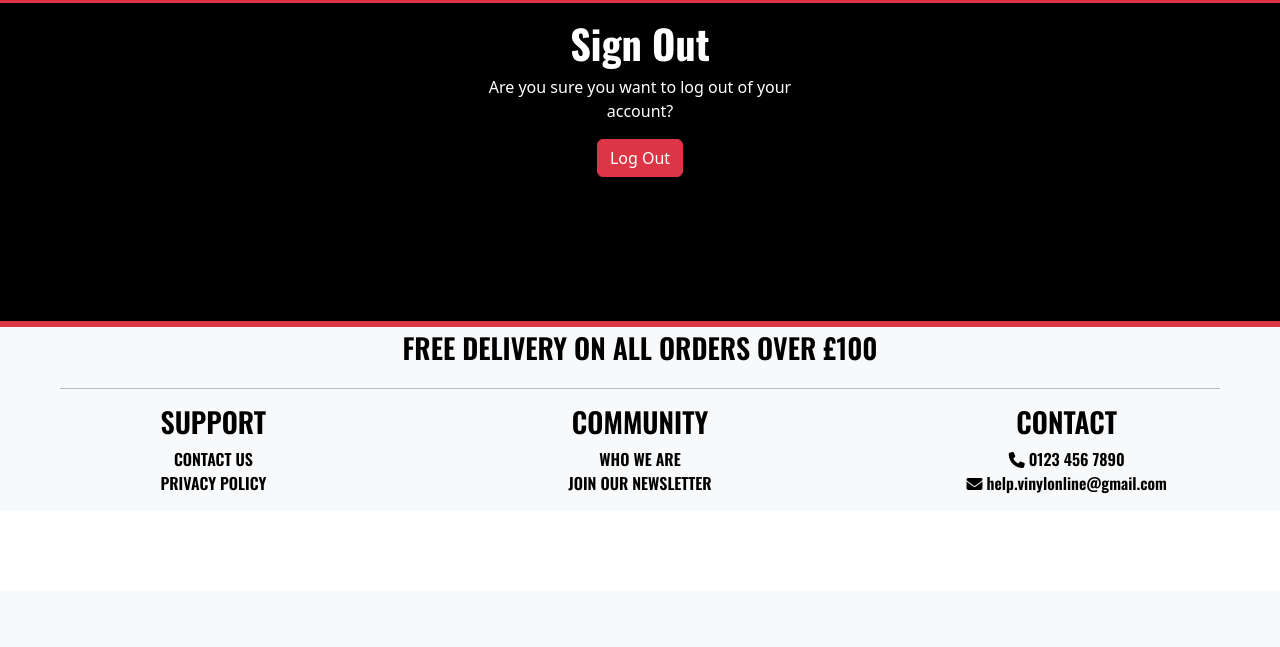
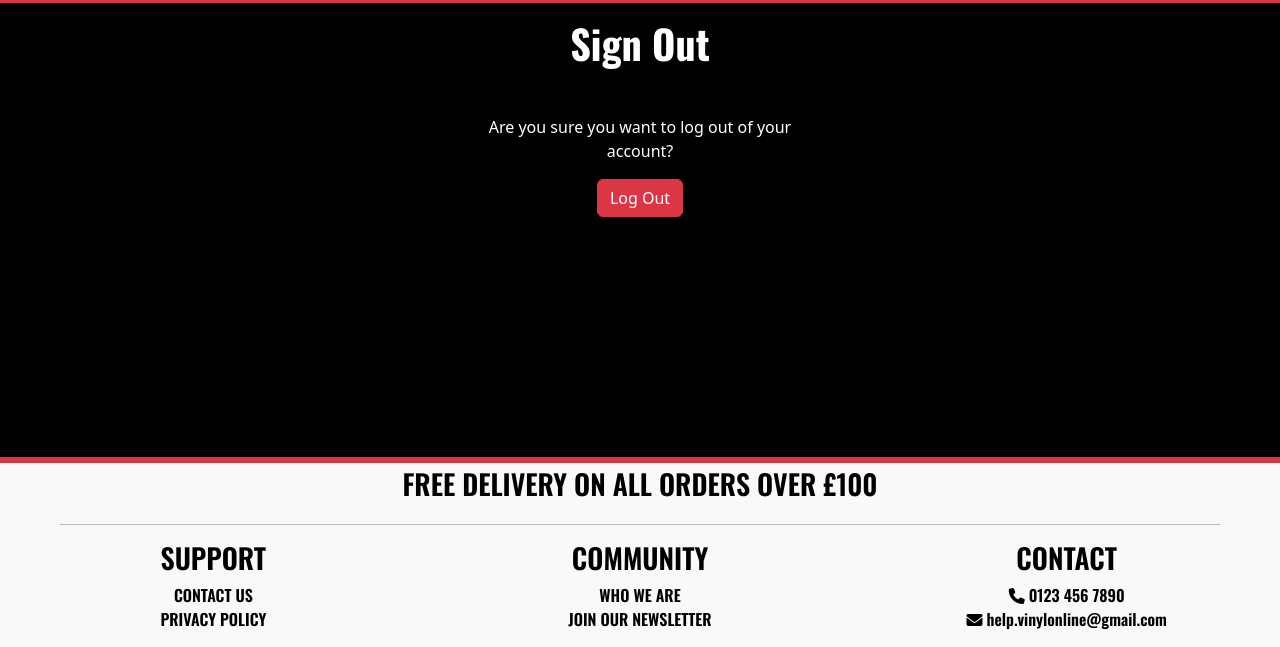
Before and after one commit to Morgana-S/vinyl-online, a Django app: page /accounts/logout/ in a window 1280 px wide. Shown: the part 209-856 px from the top of the page. Before the commit the page ends 703 px from the top, so only its background shows below. Run offline with Django 5.2, Linux system fonts and the light colour scheme; the visitor is signed in with stand-in values (Sample User, id 1); parts of the project's set-up code (start-up, migrations or seed data) failed here and were passed over; some libraries are stand-ins or nearby versions.

Commit message:
Change logout template

```diff
--- a/templates/account/logout.html
+++ b/templates/account/logout.html
@@ -5,11 +5,11 @@
 <div class="container mt-2 mb-5 pb-5">
     <div class="row">
         <div class="col-12 col-md-4 text-center mx-auto">
-            <h1 class="text-white category-header text-center">Sign Out</h1>
+            <h1 class="text-white category-header text-center mb-5">Sign Out</h1>
             <p class="text-white">Are you sure you want to log out of your account?</p>
-            <form method="POST" action="{% url 'account_logout' %}" class="mb-5">
+            <form method="POST" action="{% url 'account_logout' %}" class="mb-5 pb-5">
                 {% csrf_token %}
-                    <button type="submit" class="btn btn-danger">Log Out</button>
+                    <button type="submit" class="btn btn-danger mb-5">Log Out</button>
                 </div>
             </form>
         </div>
```
